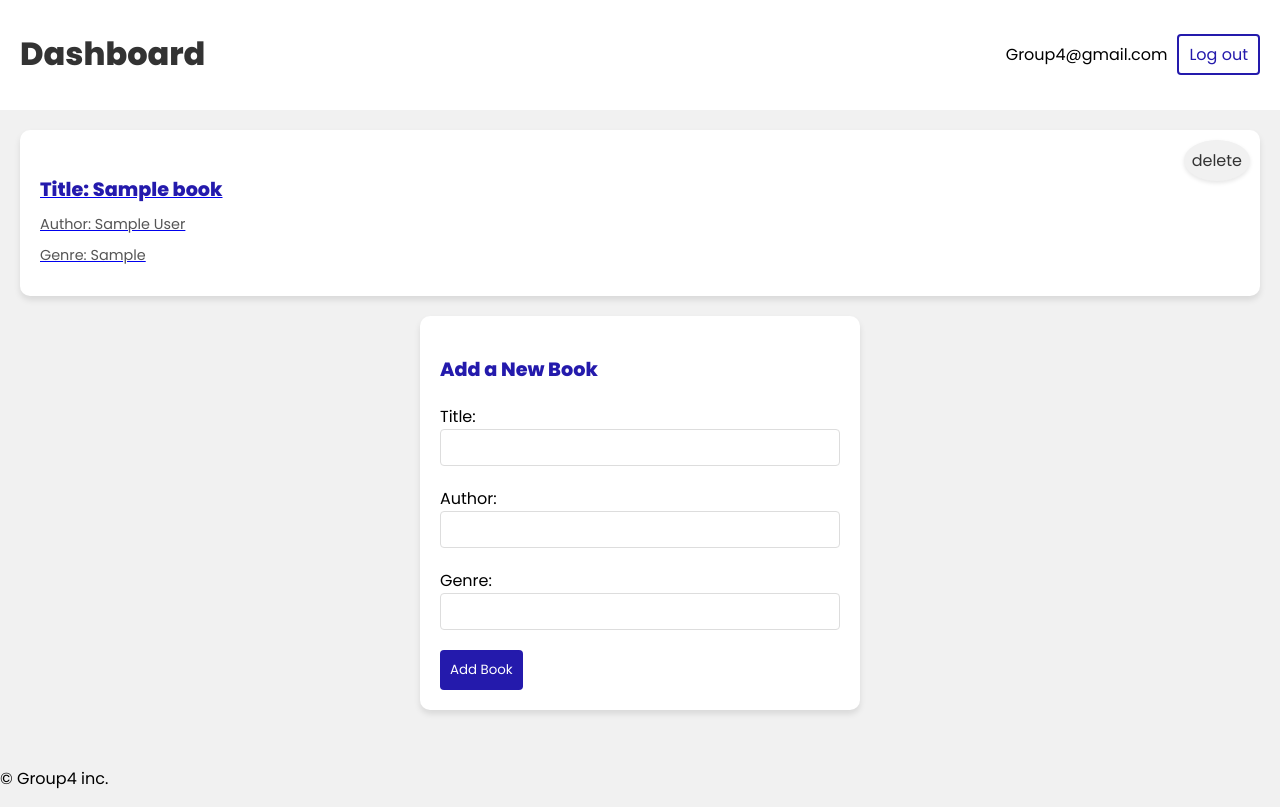
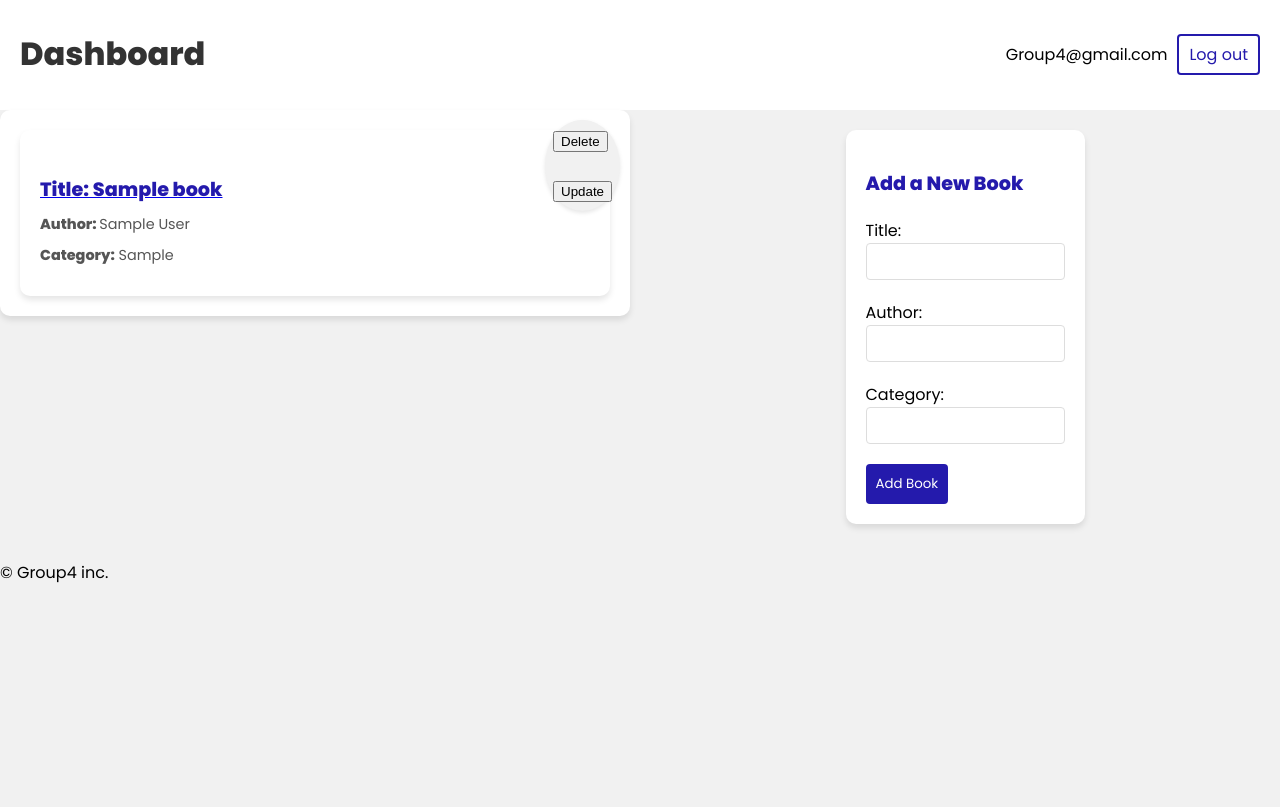
Before and after one commit to Nehal268/Group4-Com1, a Node server app: page / in a window 1280 px wide. Shown: the part 76-883 px from the top of the page. After the commit the page ends 659 px from the top, so only its background shows below. Run offline with Node 20, Linux system fonts and the light colour scheme; tables that the repository leaves empty hold one stand-in row (values such as "Sample post"); some libraries are stand-ins or nearby versions.

Commit message:
Com 1 Completed

```diff
--- a/views/index.ejs
+++ b/views/index.ejs
@@ -1,5 +1,35 @@
 <!-- Define a function to render each book -->
 <% function renderBook(book) { %>
+  <div class="book-details">
+
+    <div class="book-details  ">
+    <a href="/single-book/<%= book._id %>">
+      <h4>Title: <%= book.title %></h4></a>
+      <p><strong> Author: </strong> <%=  book.author %></p>
+      <p><strong>Category:</strong> <%=  book.genre %></p>
+
+    </div>
+    <div>
+      <span>
+      <form
+      class="action-form"
+      method="POST"
+      action="/single-book/<%= book._id %>?_method=DELETE">
+
+      <button type="submit">Delete</button>
+    </form>
+    <br>
+    <form
+        class="action-form"
+        method="GET"
+        action="/single-book/update/<%= book._id %>"
+      >
+        <button type="submit" class="update">Update</button>
+      </form>
+  </span>
+    </div>
+  </div>
+
 <% } %>
 
 <!DOCTYPE html>
@@ -8,19 +38,8 @@
   <%- include('partials/head.ejs', { title: "Home page" }) %>
 
   <body>
-    <%- include('partials/navbar') %>
+    <%- include('partials/navbar.ejs') %>
 
-    <div class="content">
-      <div class="home">
-        <div class="item-list"><!DOCTYPE html>
-          <html lang="en">
-          <head>
-            <meta charset="UTF-8" />
-            <meta name="viewport" content="width=device-width, initial-scale=1.0" />
-            <link rel="stylesheet" href="styles.css">
-            <title>Book server</title>
-          </head>
-          <body>
     <div class="root">
       <header>
         <div class="container">
@@ -30,43 +49,32 @@
           </nav>
         </div>
       </header>
-              <div class="pages">
+      <div class="body">
+
                 <div class="home">
-                  <div class="bookArray">
-                    <% books.forEach(book => { %>
-                      <div class="book-details">
-                      <div class="item-preview">
-                      <a href="/single-book/<%= book._id %>">
-                        <h4>Title: <%= book.title %></h4>
-                        <p>Author: <%= book.author %></p>
-                        <p>Genre: <%= book.genre %></p>
-                        <span class="material-symbols-outlined">delete</span>
-                      </a>
-                      </div>
-                    <% }); %>
+                  <div>
+                    <% if (books.length > 0) { %>
+                      <!-- Call the renderBook function for each location -->
+                      <% books.forEach(renderBook); %> <% } else { %>
+                      <p>No books found.</p>
+                      <% } %>
                   </div>
                   <form class="create" action="/addbook" method="POST"> <!-- Adjust action attribute as needed -->
                     <h3>Add a New Book</h3>
                     <label>Title:</label><input type="text" name="title" required />
                     <label>Author:</label><input type="text" name="author" required />
-                    <label>Genre:</label><input type="text" name="genre" required />
+                    <label>Category:</label><input type="text" name="genre" required />
                     <button type="submit">Add Book</button>
                   </form>
                 </div>
               </div>
             </div>
+
+          </html>
+
+
+    </div>
+
+    <%- include('partials/footer.ejs') %>
   </body>
 </html>
-          <% if (books.length > 0) { %>
-            <!-- Call the renderBook function for each book -->
-            <% books.forEach(renderBook); %>
-          <% } else { %>
-            <p>No books found.</p>
-          <% } %>
-        </div>
-      </div>
-    </div>
-
-    <%- include('partials/footer') %>
-  </body>
-</html>
```
Lines whose indentation alone changed are shown as unchanged.
